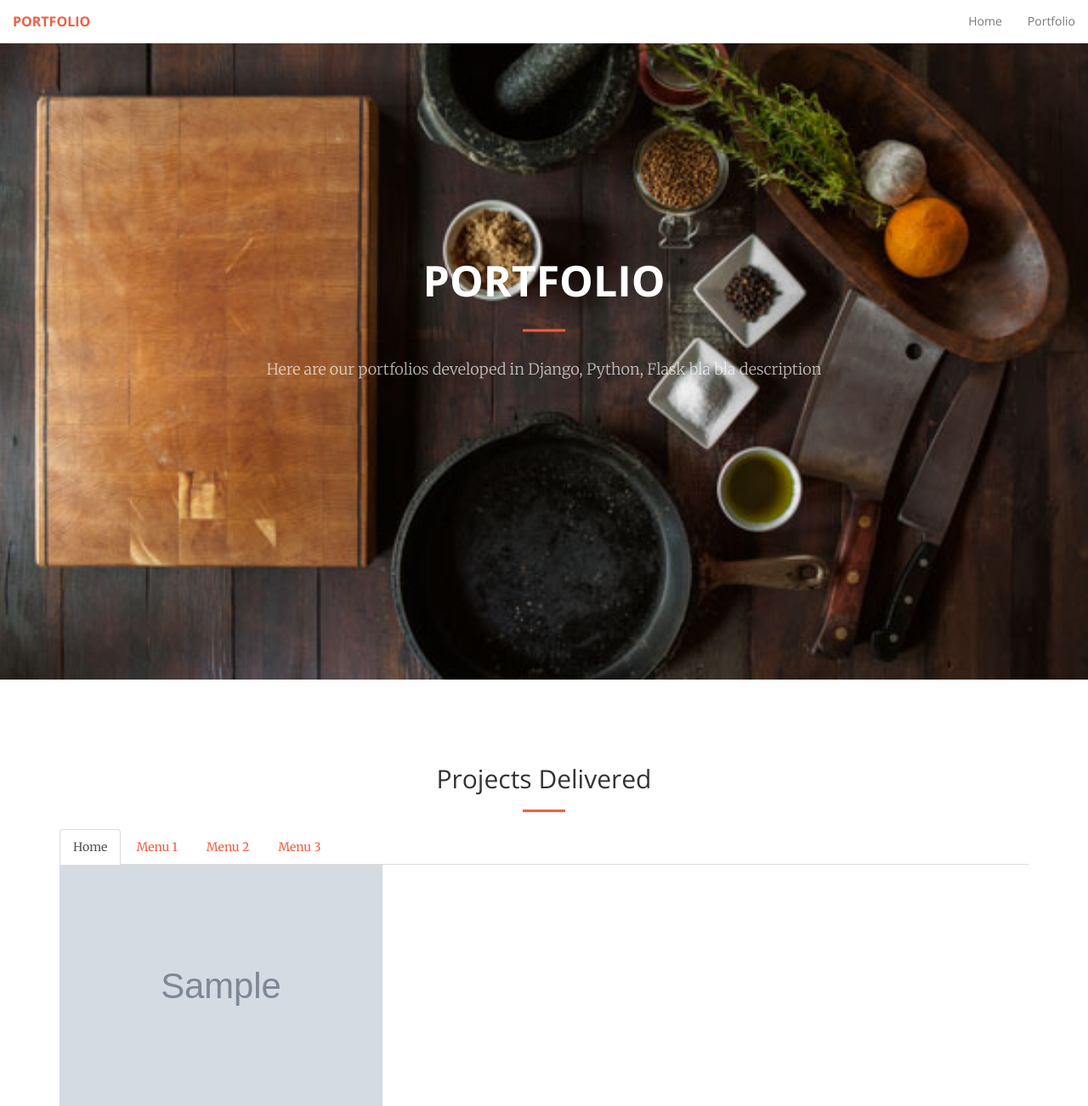
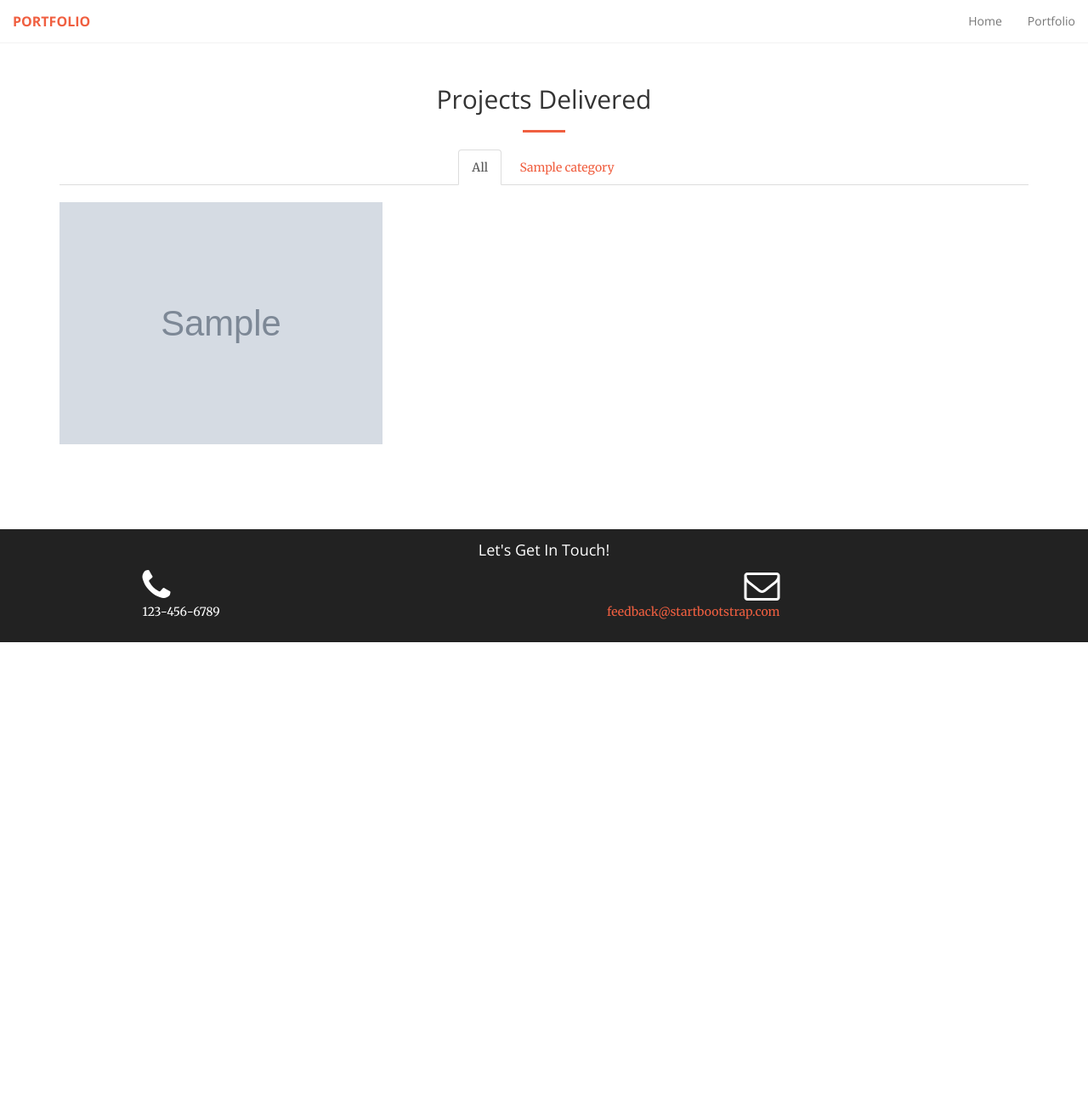
Before and after one commit to vinaychutake/portfolio_neo, a Django app: template portfolio/templates/pages/portfolio.html in a window 1280 px wide. Shown: the top 1302 px of the page at 85% size. After the commit the page ends 756 px from the top, so only its background shows below. Run offline with Django 3.2, Linux system fonts and the light colour scheme; tables that the repository leaves empty hold one stand-in row (values such as "Sample post"); the template is opened without the code that fills it: values that come from a table or form of the project are taken from there, most other values are stand-ins (such as "Sample title", 1, 10 or a date in 2020); grey boxes marked "Sample" are stand-in pictures; some libraries are stand-ins or nearby versions.

Commit message:
portfolio page changed, tabs shown, filter, tags working

```diff
--- a/portfolio/models.py
+++ b/portfolio/models.py
@@ -33,6 +33,11 @@ class Category(models.Model):
 
     class Meta:
         verbose_name_plural = "Categories"
+
+    @property
+    def category_name(self):
+        category_name = self.name.replace(' ', '-')
+        return category_name
 
     def __unicode__(self):
         return unicode(self.name)
--- a/portfolio/static/portfolio/css/base.css
+++ b/portfolio/static/portfolio/css/base.css
@@ -51,3 +51,13 @@ aside{
 header#portfolio-header{
   background-image:url(../img/portfolio-header.jpg);
 }
+.nav-tabs.category-tabs > li{
+    float:none;
+    display:inline-block;
+    *display:inline; /* ie7 fix */
+     zoom:1; /* hasLayout ie7 trigger */
+}
+
+.nav-tabs.category-tabs{
+    text-align:center;
+}
--- a/portfolio/templates/pages/portfolio.html
+++ b/portfolio/templates/pages/portfolio.html
@@ -1,17 +1,18 @@
 {% extends "base.html" %}
+{% load portfolio_tags %}
 
 {% block main %}
-    <header id="portfolio-header">
+    <!-- <header id="portfolio-header">
         <div class="header-content">
             <div class="header-content-inner">
                 <h1 id="homeHeading">Portfolio</h1>
                 <hr>
-                <p>Here are our portfolios developed in Django, Python, Flask bla bla description</p>
+                <p>Here are our portfolios developed in Django, Python, Flask bla bla description</p> -->
                 <!-- <a href="#about" class="btn btn-primary btn-xl page-scroll">Find Out More</a> -->
-            </div>
+<!--             </div>
         </div>
     </header>
-
+ -->
     <section class="" id="portfolio">
         <div class="container">
             <div class="row">
@@ -22,15 +23,19 @@
             </div>
         </div>
         <div class="container">
-            <ul class="nav nav-tabs">
-                <li class="active"><a data-toggle="tab" href="#all">Home</a></li>
-                <li><a data-toggle="tab" href="#menu1">Menu 1</a></li>
+            <ul class="nav nav-tabs category-tabs">
+                <li class="active"><a data-toggle="tab" href="#all">All</a></li>
+                {% for category in categories %}
+                    <li><a data-toggle="tab" href="#{{category.category_name}}">{{category.name}}</a></li>
+                {% endfor %}
+                <!-- <li><a data-toggle="tab" href="#menu1">Menu 1</a></li>
                 <li><a data-toggle="tab" href="#menu2">Menu 2</a></li>
-                <li><a data-toggle="tab" href="#menu3">Menu 3</a></li>
+                <li><a data-toggle="tab" href="#menu3">Menu 3</a></li> -->
             </ul>
             <div class="tab-content">
                 <div id="all" class="tab-pane fade in active">
-                    <div class="no-gutter" id="all-proj">
+                    <h3></h3>
+                    <div class="no-gutter">
                         {% for project in projects %}
                         <div class="col-lg-4 col-sm-6">
                             <a href="{% url 'project_details' pid=project.id %}" class="portfolio-box">
@@ -51,18 +56,32 @@
                     </div>
 
                 </div>
-                <div id="menu1" class="tab-pane fade">
-                  <h3>Menu 1</h3>
-                  <p>Ut enim ad minim veniam, quis nostrud exercitation ullamco laboris nisi ut aliquip ex ea commodo consequat.</p>
+                {% for category in categories %}
+                <div id="{{category.category_name}}" class="tab-pane fade">
+                    <h3></h3>
+                    <div class="no-gutter">
+                        {% for project in projects|in_category:category %}
+                        <div class="col-lg-4 col-sm-6">
+                            <a href="{% url 'project_details' pid=project.id %}" class="portfolio-box">
+                                <img src="{{ project.images.all.0.images.url }}" class="portfolio-box" alt="">
+                                <div class="portfolio-box-caption">
+                                    <div class="portfolio-box-caption-content">
+                                        <div class="project-name">
+                                            {{project.name}}
+                                        </div>
+                                        <div class="project-category text-faded">
+                                            {{project.description | truncatechars:100 | safe}}<br>
+                                        </div>
+                                    </div>
+                                </div>
+                            </a>
+                        </div>
+                        {% endfor %}
+                    </div>
+
                 </div>
-                <div id="menu2" class="tab-pane fade">
-                  <h3>Menu 2</h3>
-                  <p>Sed ut perspiciatis unde omnis iste natus error sit voluptatem accusantium doloremque laudantium, totam rem aperiam.</p>
-                </div>
-                <div id="menu3" class="tab-pane fade">
-                  <h3>Menu 3</h3>
-                  <p>Eaque ipsa quae ab illo inventore veritatis et quasi architecto beatae vitae dicta sunt explicabo.</p>
-                </div>
+                {% endfor %}
+
             </div>
         </div>
     </section>
--- /dev/null
+++ b/portfolio/templatetags/portfolio_tags.py
@@ -0,0 +1,19 @@
+
+from django import template
+
+register = template.Library()
+
+# @register.simple_tag(takes_context=True)
+# def get_response(context, question):
+#     test_attempt = context['test_attempt']
+#     try:
+#         response  = question.get_response(test_attempt)
+#         return response
+#     except:
+#         return None
+
+@register.filter
+def in_category(projects, category):
+	print("in template tags!!!!")
+	print(projects)
+	return projects.filter(category__name=category.name)
```
Also changed, not shown: portfolio/views.py (+7 -6 lines), portfolio/templatetags/__init__.py (added).
